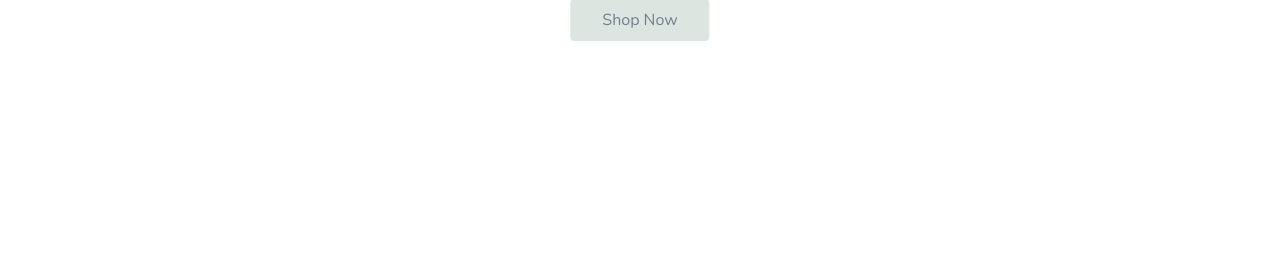
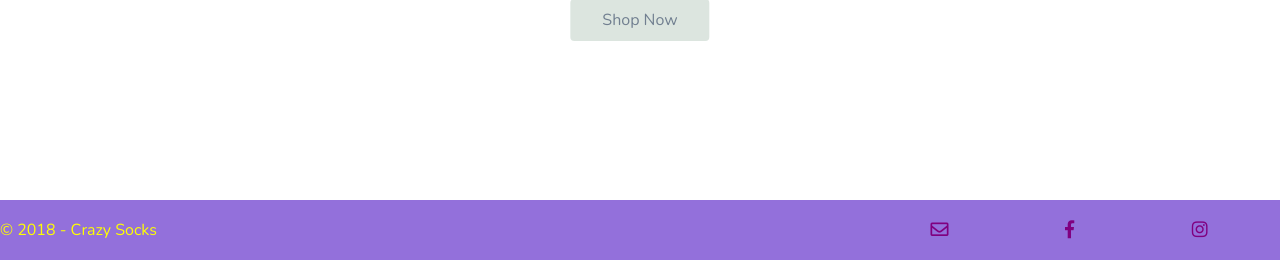
Before and after one commit to meeroslava/Crazy-Socks, a PHP site: page /html/index.html in a window 1280 px wide. Shown: the part 540-800 px from the top of the page. Run offline with PHP 8.4, Linux system fonts and the light colour scheme; some libraries are stand-ins or nearby versions.

Commit message:
added footer class

```diff
--- a/css/ContactUs.css
+++ b/css/ContactUs.css
@@ -1,4 +1,5 @@
 @import "nav.css";
+@import "footer.css";
 
 *{
     margin: 0;
--- a/css/CreateAccountStyle.css
+++ b/css/CreateAccountStyle.css
@@ -1,4 +1,5 @@
 @import "nav.css";
+@import "footer.css";
 
 *{
     margin: 0;
--- a/css/about.css
+++ b/css/about.css
@@ -1,4 +1,6 @@
 @import "nav.css";
+@import "footer.css";
+
 
 *{
     margin: 0;
--- a/css/cart.css
+++ b/css/cart.css
@@ -1,4 +1,5 @@
 @import "nav.css";
+@import "footer.css";
 
 
 *{
--- /dev/null
+++ b/css/footer.css
@@ -0,0 +1,53 @@
+.footer{
+    position: fixed;
+    left: 0;
+    bottom: 0;
+    width: 100%;
+    color: yellow;
+    width: 100%;
+    overflow: auto;
+    line-height: 60px;
+    background: mediumpurple; /*background of nav*/
+}
+
+.footer ul{
+    margin: 0;
+    padding: 0;
+    list-style: none;
+    line-height: 30px;
+}
+
+
+.footer p{
+    float: left;
+}
+
+.footer social a{
+    position: fixed;
+    float: left;
+}
+
+.footer li{
+    float: left;
+}
+
+.footer ul li a {
+    text-decoration: none;
+    width: 130px;
+    display:block ;
+    text-align: center;
+    color: purple; /*color of logos*/
+    font-size:18px ;
+    letter-spacing: 0.8px; /*space between letters*/
+}
+
+.footer li a:hover{
+    color: #fff;
+    opacity: 0.5;
+    font-size: 19px;
+}
+
+.social{
+    margin:15px;
+    float: right;
+}
--- a/css/index.css
+++ b/css/index.css
@@ -1,4 +1,5 @@
 @import "nav.css";
+@import "footer.css";
 
 *{
     margin: 0;
--- a/css/product.css
+++ b/css/product.css
@@ -1,5 +1,6 @@
 @import "http://code.ionicframework.com/ionicons/2.0.1/css/ionicons.min.css";
 @import "nav.css";
+@import "footer.css";
 
 *{
     margin: 0;
--- a/css/shopnow.css
+++ b/css/shopnow.css
@@ -1,4 +1,5 @@
 @import "nav.css";
+@import "footer.css";
 
 *{
     margin: 0;
--- a/css/signIn.css
+++ b/css/signIn.css
@@ -1,4 +1,5 @@
 @import "nav.css";
+@import "footer.css";
 
 *{
     margin: 0;
--- a/html/index.html
+++ b/html/index.html
@@ -5,6 +5,8 @@
     <title>Crazy Socks</title>
     <link href="http://fonts.googleapis.com/css?family=Nunito:400,300" rel="stylesheet" type="text/css">
     <link rel="stylesheet" href="../css/index.css">
+    <link rel="stylesheet" href="https://use.fontawesome.com/releases/v5.5.0/css/all.css" integrity="sha384-B4dIYHKNBt8Bc12p+WXckhzcICo0wtJAoU8YZTY5qE0Id1GSseTk6S+L3BlXeVIU" crossorigin="anonymous">
+
 
 </head>
 <body>
@@ -37,5 +39,19 @@
 
 </main>
 
+
+<div class="footer">
+    <div class="copyright">
+        <p>&copy 2018 - Crazy Socks</p>
+    </div>
+    <div class="social">
+        <ul>
+            <li><a href="../html/ContactUs.html" class="contact"><i class="far fa-envelope"></i></a></li>
+            <li><a href="#" class="facebook"><i class="fab fa-facebook-f"></i></a></li>
+            <li><a href="#" class="instagram"><i class="fab fa-instagram"></i></a></li>
+        </ul>
+    </div>
+</div>
+
 </body>
 </html>
```
Also changed, not shown: html/ContactUs.html (+15 -0 lines), html/CreateAccount.html (+18 -0 lines), html/about.html (+14 -1 lines), html/cart.html (+13 -0 lines), html/menu-source.html (deleted, +0 -29 lines), html/shopNow.html (+14 -0 lines), html/signIn.html (+15 -0 lines), html/wishList.html (+13 -0 lines).
